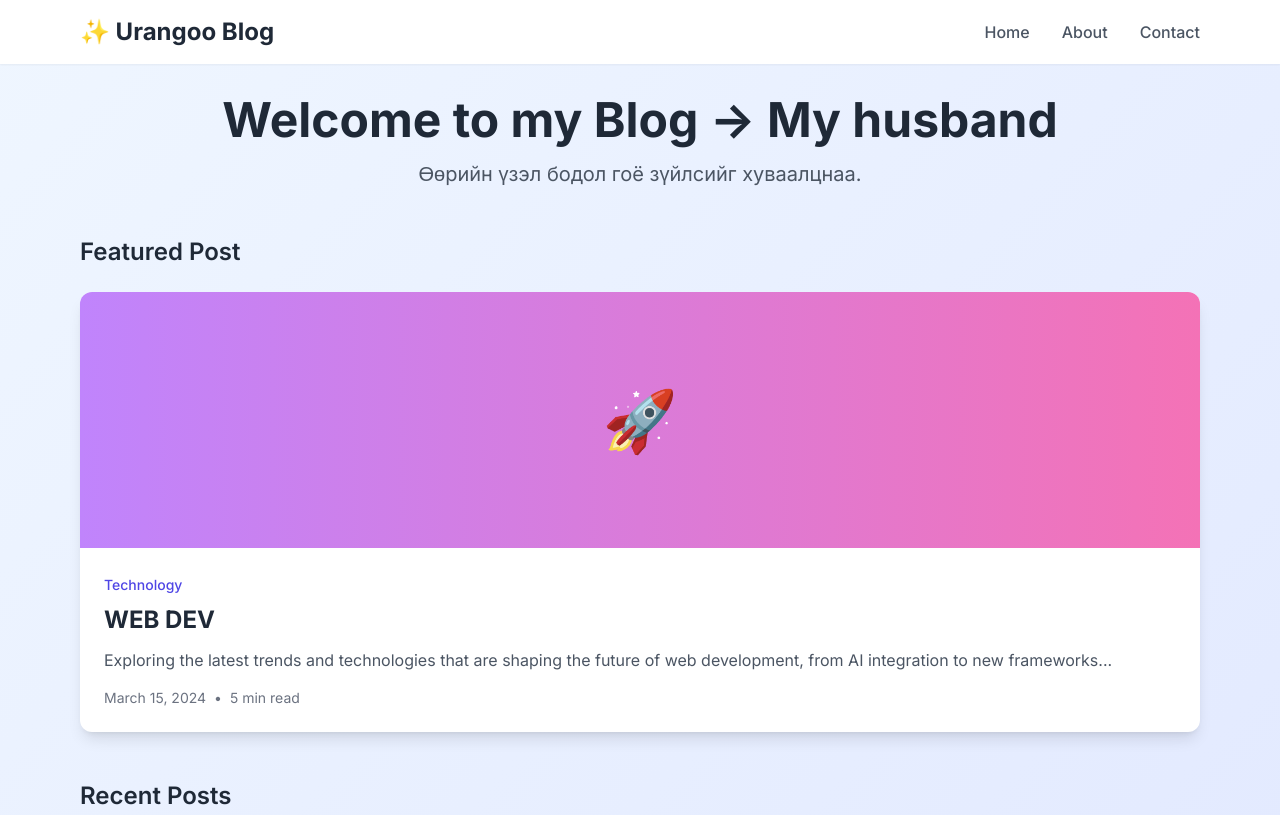
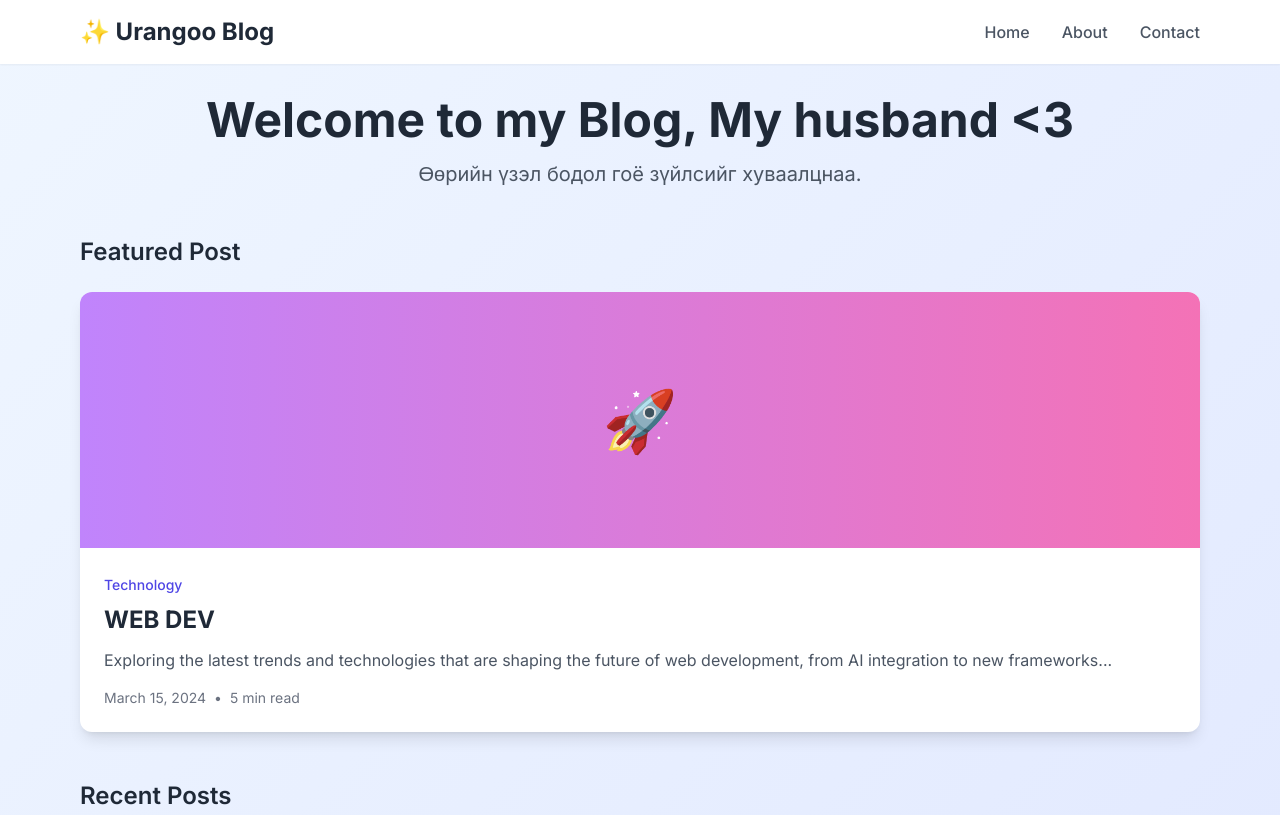
Before and after one commit to oogn01/uka, a plain HTML site: page index.html in a window 1280 px wide. Shown: the top 815 px of the page. Drawn offline with nearby package versions, Linux system fonts and the light colour scheme.

Commit message:
Update index.html

```diff
--- a/index.html
+++ b/index.html
@@ -46,7 +46,7 @@
         <div id="homePage" class="fade-in">
             <!-- Hero Section -->
             <section class="text-center mb-12">
-                <h2 class="text-4xl md:text-5xl font-bold text-gray-800 mb-4">Welcome to my Blog -> My husband</h2>
+                <h2 class="text-4xl md:text-5xl font-bold text-gray-800 mb-4">Welcome to my Blog, My husband <3 </h2>
                 <p class="text-xl text-gray-600 max-w-2xl mx-auto">Өөрийн үзэл бодол гоё зүйлсийг хуваалцнаа.</p>
             </section>
 
```
